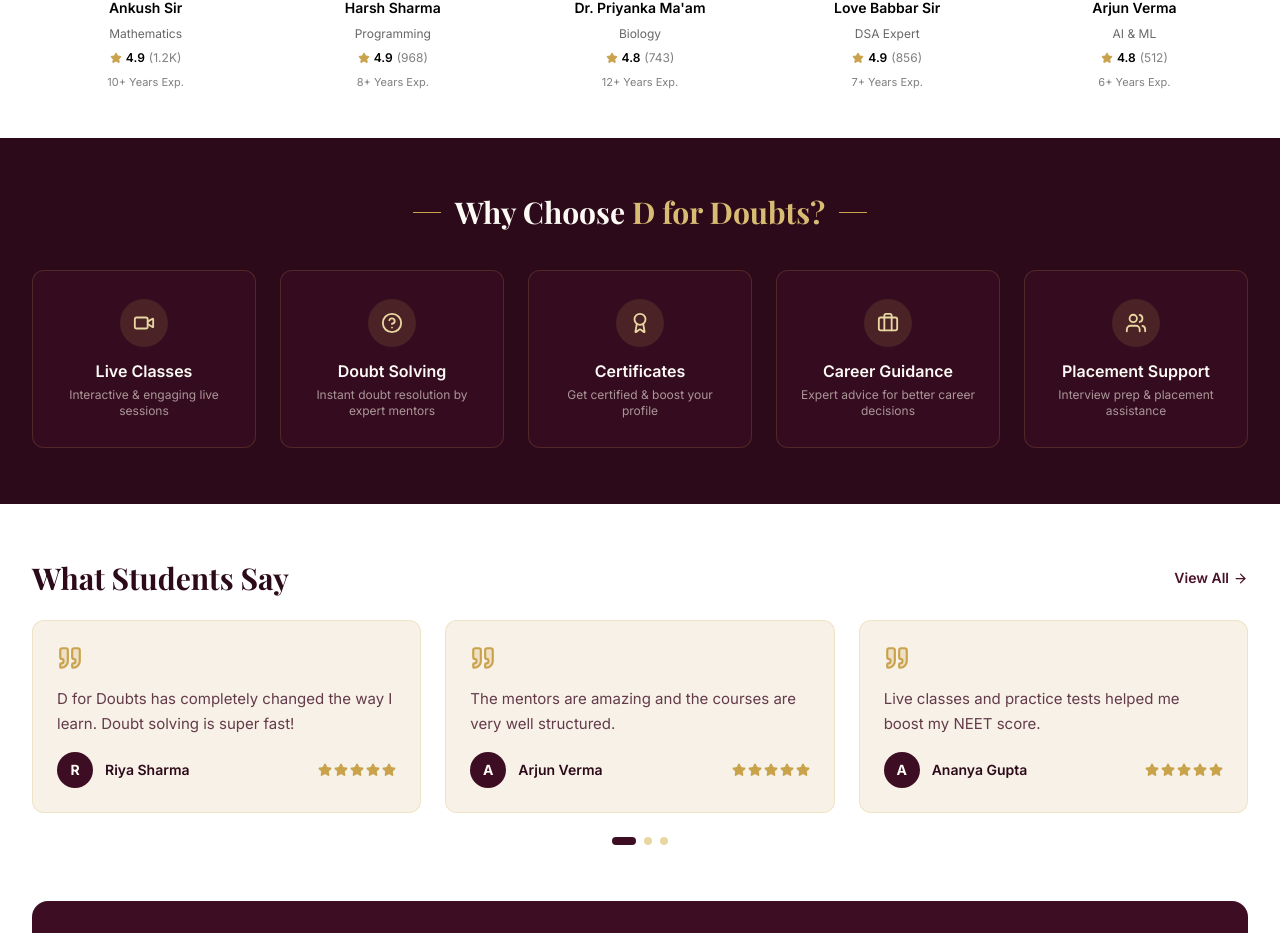
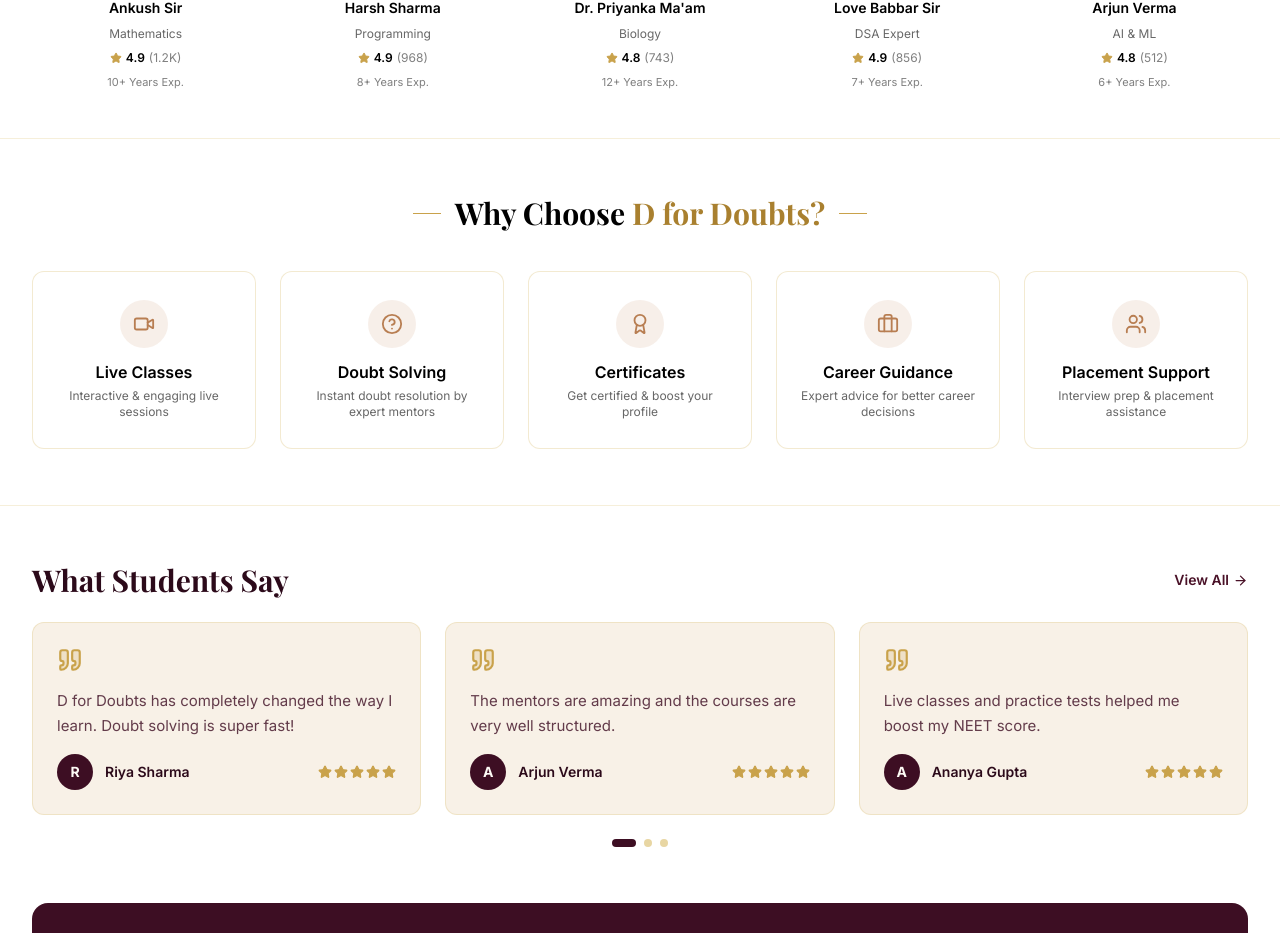
Before and after one commit to mdhafiss123-git/Homepage, a React (Vite) app: page / in a window 1280 px wide. Shown: the part 1800-2733 px from the top of the page. Built offline with nearby package versions, Linux system fonts and the light colour scheme.

Commit message:
Update WhyChoose.jsx

```diff
--- a/src/components/WhyChoose.jsx
+++ b/src/components/WhyChoose.jsx
@@ -2,24 +2,24 @@
 
 export default function WhyChoose() {
   return (
-    <section id="about" className="bg-maroon-950 py-14">
+    <section id="about" className="bg-white py-14 border-y border-gold-300/40">
       <div className="max-w-7xl mx-auto px-5 sm:px-8">
-        <h2 className="rule-flourish text-center font-display text-2xl sm:text-3xl font-bold text-cream-50 mb-10 w-fit mx-auto">
-          Why Choose <span className="text-gold-400">D for Doubts?</span>
+        <h2 className="rule-flourish text-center font-display text-2xl sm:text-3xl font-bold text-black mb-10 w-fit mx-auto">
+          Why Choose <span className="text-gold-600">D for Doubts?</span>
         </h2>
 
         <div className="grid grid-cols-2 sm:grid-cols-3 lg:grid-cols-5 gap-6">
           {WHY_CHOOSE.map(({ icon: Icon, label, sub }) => (
             <div
               key={label}
-              className="bg-maroon-900/60 border border-gold-500/20 rounded-xl px-5 py-7 flex flex-col items-center text-center gap-3 hover:border-gold-400/60 transition-colors"
+              className="bg-white border border-gold-300/50 rounded-xl px-5 py-7 flex flex-col items-center text-center gap-3 hover:border-brown-light/60 hover:shadow-card transition-all"
             >
-              <span className="flex items-center justify-center w-12 h-12 rounded-full bg-gold-500/15 text-gold-300">
+              <span className="flex items-center justify-center w-12 h-12 rounded-full bg-brown-light/15 text-brown-light-hover">
                 <Icon size={22} />
               </span>
               <div>
-                <p className="font-semibold text-cream-50">{label}</p>
-                <p className="text-xs text-cream-100/60 mt-1">{sub}</p>
+                <p className="font-semibold text-black">{label}</p>
+                <p className="text-xs text-black/60 mt-1">{sub}</p>
               </div>
             </div>
           ))}
```
